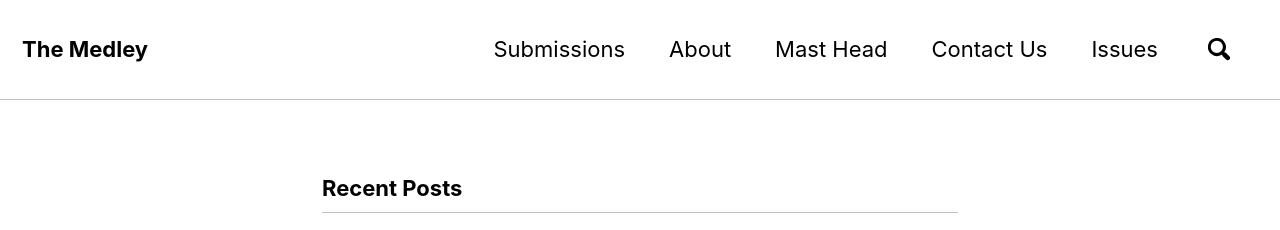
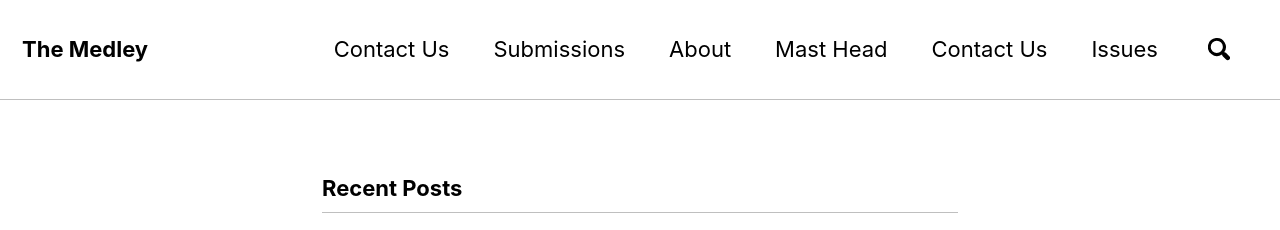
Before and after one commit to TheMedley/TheMedley.github.io, a Jekyll site: the page built from index.html, in a window 1280 px wide. Shown: the top 230 px of the page. Built offline with Jekyll 4.4.1, drawn with Linux system fonts in a browser that asks for light colours; nearby versions of some CDN libraries; some web fonts are replaced; the list of posts is cut into pages by our own code.

Commit message:
Update from Forestry.io - Updated _data/navigation.yml

```diff
--- a/_data/navigation.yml
+++ b/_data/navigation.yml
@@ -1,5 +1,7 @@
 ---
 main:
+- title: Contact Us
+  url: "/contact_us/"
 - title: Submissions
   url: "/submissions/"
 - title: About
```
